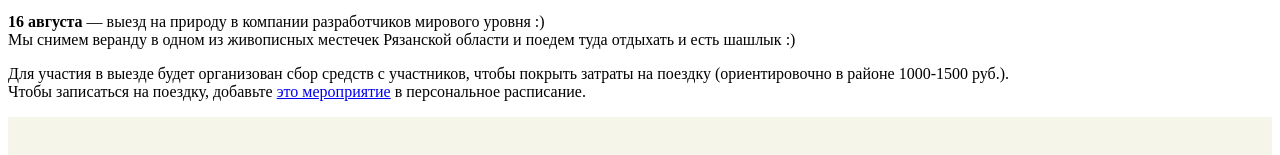
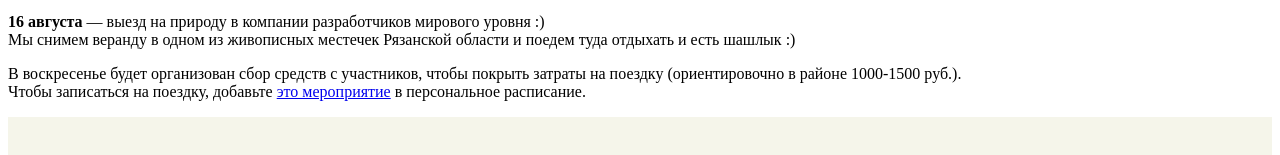
Before and after one commit to ash/ryazan2015, a plain HTML site: page actdocs/static/index.html in a window 1280 px wide. Shown: the part 233-388 px from the top of the page. Drawn offline with Linux system fonts and the light colour scheme; files whose address does not match are found by name.

Commit message:
Update index.html

```diff
--- a/actdocs/static/index.html
+++ b/actdocs/static/index.html
@@ -28,7 +28,7 @@
 </p>
 
 <p>
-    Для участия в выезде будет организован сбор средств с участников, чтобы покрыть
+    В воскресенье будет организован сбор средств с участников, чтобы покрыть
     затраты на поездку (ориентировочно в районе 1000-1500 руб.).<br/>
     Чтобы записаться на поездку, добавьте <a href="/ryazan2015/talk/337">это
     мероприятие</a> в персональное расписание.
```
